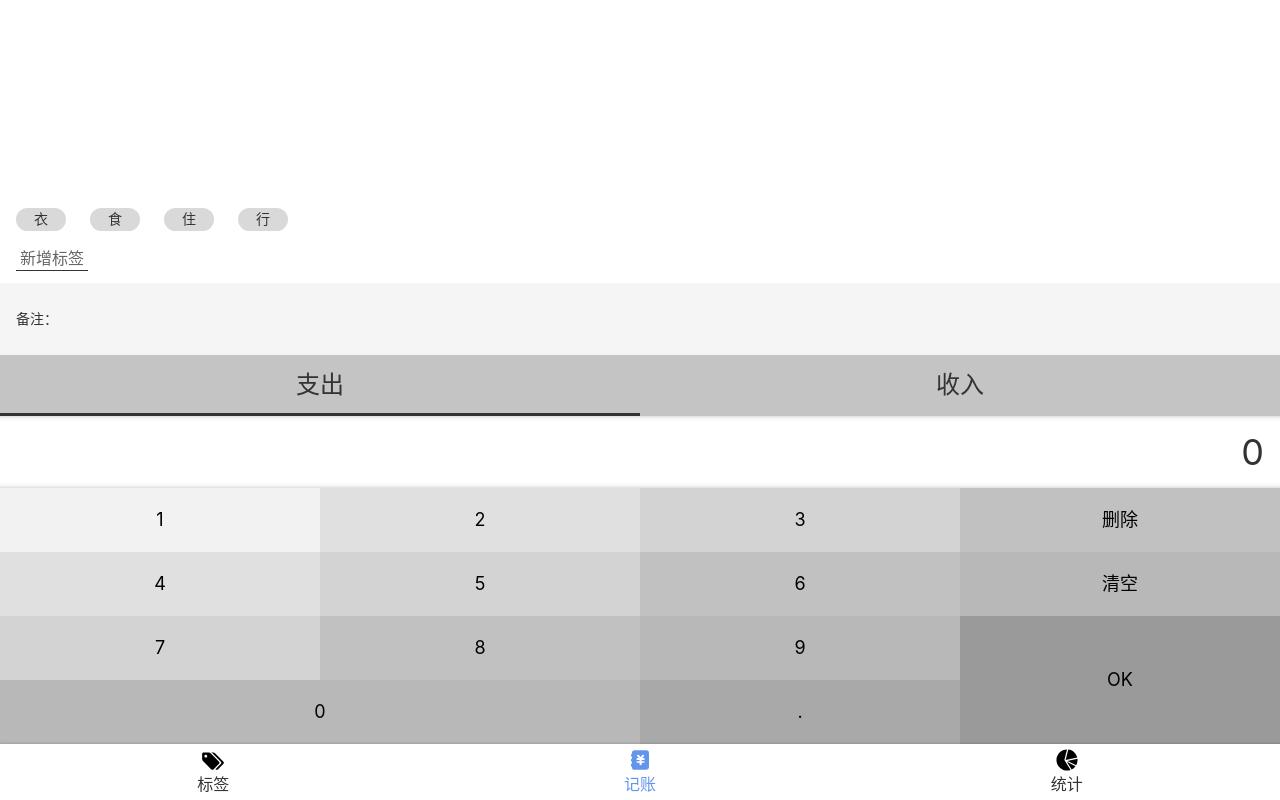
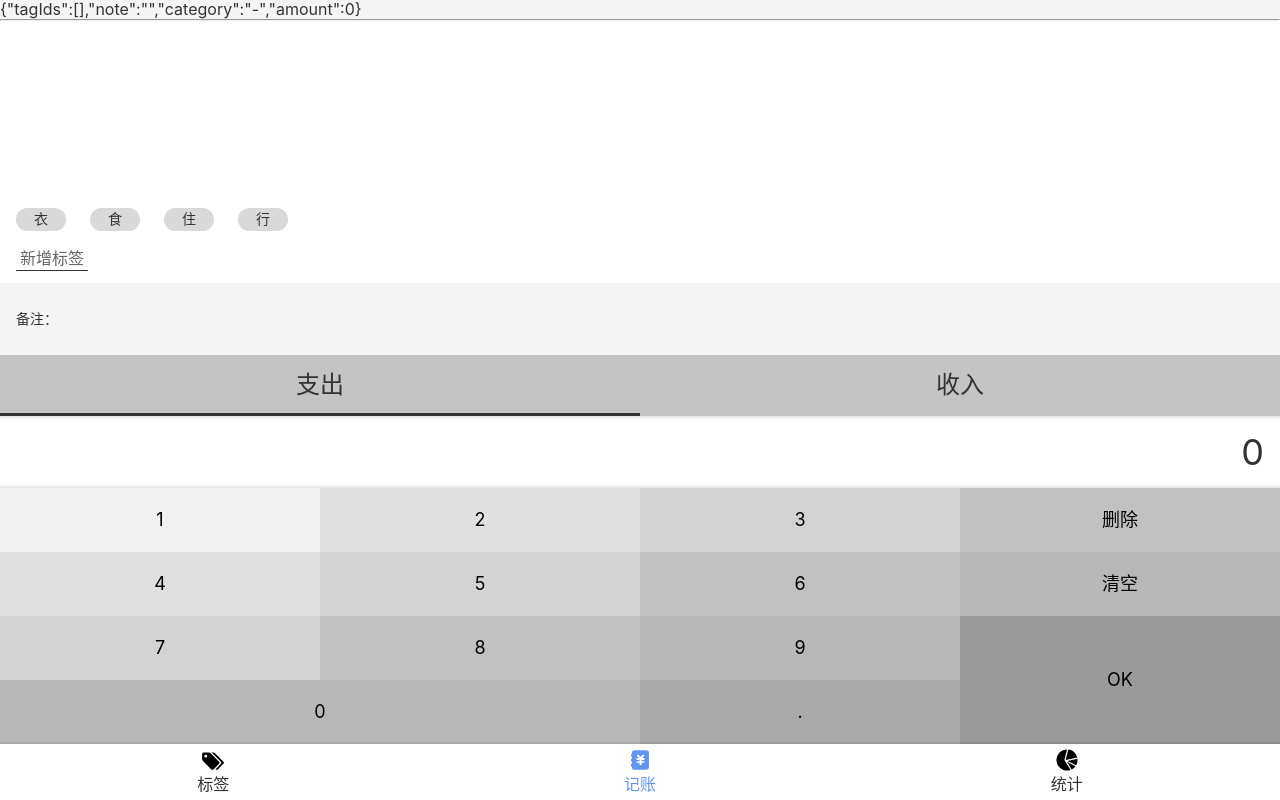
Before and after one commit to Suizhazha/money, a React app: page /#/money in a window 1280 px wide. Built offline with nearby package versions, Linux system fonts and the light colour scheme.

Commit message:
删除标签页id显示，记账页显示记录的数据对象

```diff
--- a/src/hooks/useTags.tsx
+++ b/src/hooks/useTags.tsx
@@ -7,7 +7,7 @@ const useTags = () => { //封装一个自定义Hook
   const [tags, setTags] = useState<{ id: number; name: string }[]>([]);
 
 
-  //解决idMax不匹配问题
+  //组件挂载时执行，解决idMax不匹配问题
 useEffect(()=>{
   let localTags = JSON.parse(window.localStorage.getItem('tags')||'[]')
   if (localTags.length===0){
--- a/src/views/Money.tsx
+++ b/src/views/Money.tsx
@@ -29,8 +29,10 @@ const onChange = (obj:Partial<typeof selected>)=>{
 }
 
   return (
+
     <MyLayout>
-
+      {JSON.stringify(selected)}
+<hr/>
       <TagsSection value={selected.tagIds}
                    onChange={tagIds =>
                      onChange({tagIds})}/>
--- a/src/views/Tags.tsx
+++ b/src/views/Tags.tsx
@@ -35,7 +35,7 @@ function Tags() {
   {tags.map((tag) =>
     <li key={tag.id}>
       <Link to={'/tags/'+ tag.id}>
-        <span className='oneLine'>{tag.id}:{tag.name}</span>
+        <span className='oneLine'>{tag.name}</span>
         <Icon name='right'/>
       </Link>
     </li>
```
